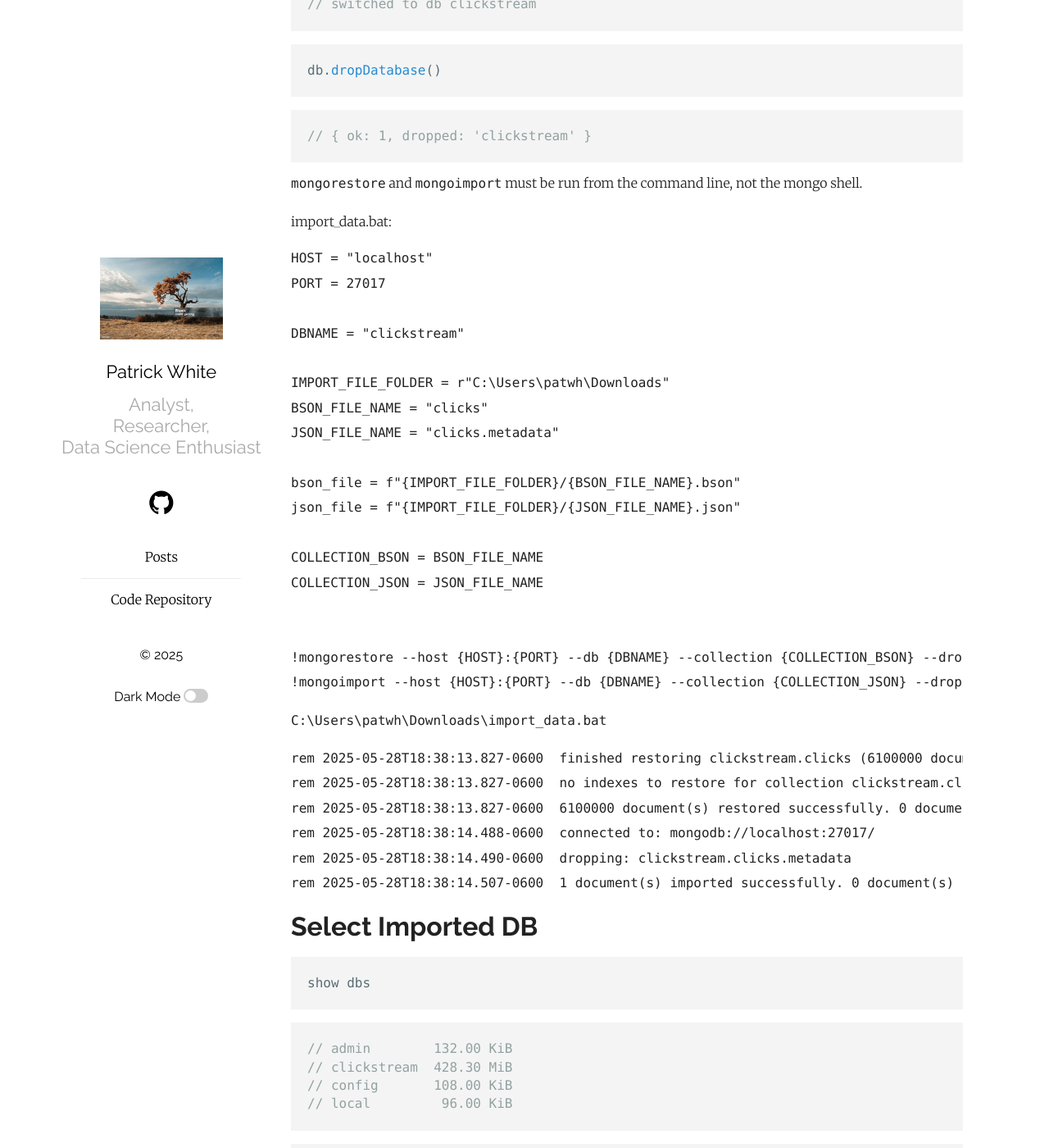
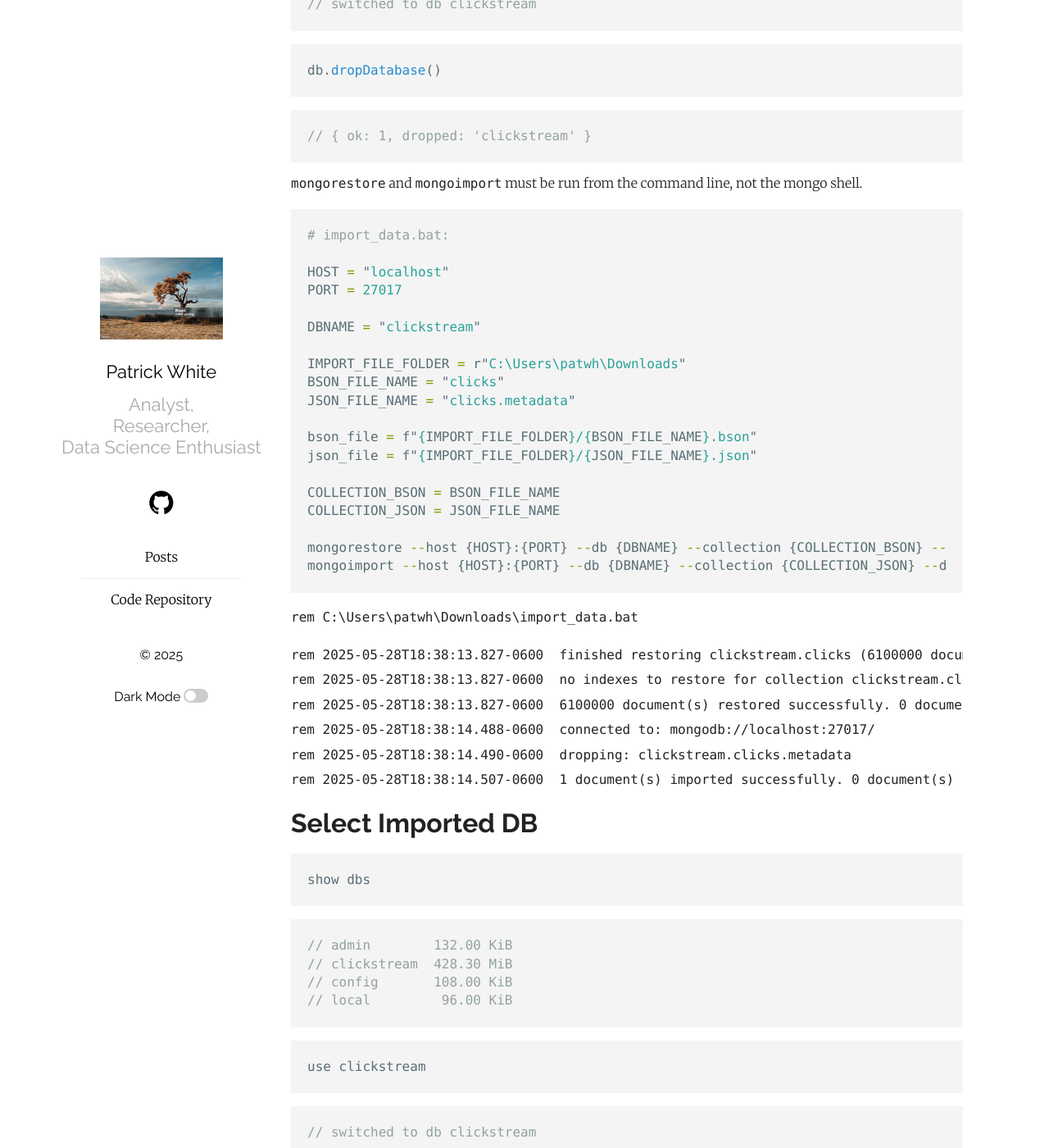
Before and after one commit to pw398/pw398.github.io, a Jekyll site: the page built from _posts/2025-05-28-MongoDB-via-MongoShell.md, in a window 1280 px wide and 1400 px high, scrolled down 2513 px. Shown: the whole window at 82% size. Built offline with Jekyll 4.4.1, drawn with Linux system fonts in a browser that asks for light colours.

Commit message:
Add files via upload

````diff
--- a/_posts/2025-05-28-MongoDB-via-MongoShell.md
+++ b/_posts/2025-05-28-MongoDB-via-MongoShell.md
@@ -130,10 +130,9 @@
 
 <code>mongorestore</code> and <code>mongoimport</code> must be run from the command line, not the mongo shell.
 
+```python
+# import_data.bat:
 
-import_data.bat:
-
-```cmd
 HOST = "localhost"
 PORT = 27017
 
@@ -149,15 +148,14 @@
 COLLECTION_BSON = BSON_FILE_NAME
 COLLECTION_JSON = JSON_FILE_NAME
 
-
-!mongorestore --host {HOST}:{PORT} --db {DBNAME} --collection {COLLECTION_BSON} --drop "{bson_file}"
-!mongoimport --host {HOST}:{PORT} --db {DBNAME} --collection {COLLECTION_JSON} --drop --type json "{json_file}"
+mongorestore --host {HOST}:{PORT} --db {DBNAME} --collection {COLLECTION_BSON} --drop "{bson_file}"
+mongoimport --host {HOST}:{PORT} --db {DBNAME} --collection {COLLECTION_JSON} --drop --type json "{json_file}"
 ```
 
 <p></p>
 
 ```cmd
-C:\Users\patwh\Downloads\import_data.bat
+rem C:\Users\patwh\Downloads\import_data.bat
 ```
 
 <p></p>
````
